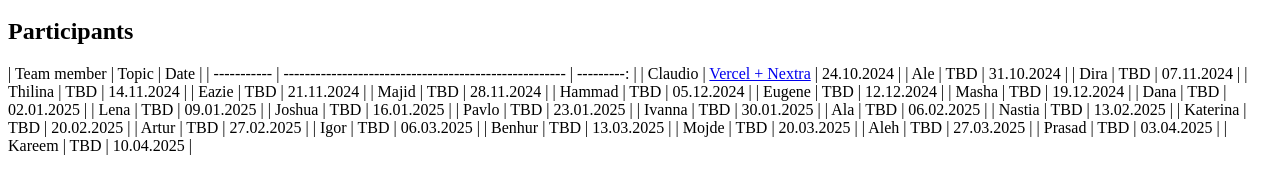
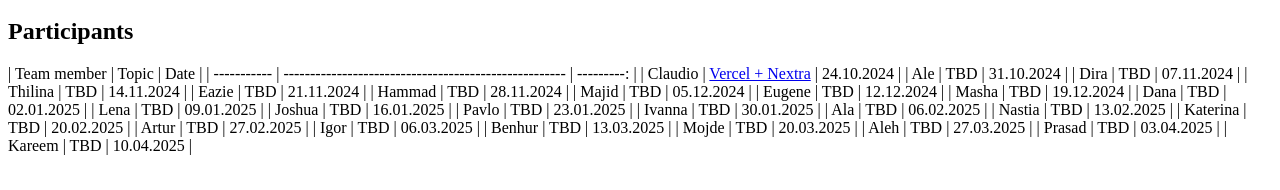
Before and after one commit to igoromerbasicalteos/tip-of-the-week, a Next.js app: page /schedule_participants in a window 1280 px wide. Shown: the part 134-324 px from the top of the page. Built offline with nearby package versions, Linux system fonts and the light colour scheme.

Commit message:
Update schedule_participants.mdx

```diff
--- a/pages/schedule_participants.mdx
+++ b/pages/schedule_participants.mdx
@@ -19,8 +19,8 @@ Every Thursday at 3:00 PM CET, a team member of Digital Product & Tech will pres
 | Dira        | TBD                                                   | 07.11.2024 |
 | Thilina     | TBD                                                   | 14.11.2024 |
 | Eazie       | TBD                                                   | 21.11.2024 |
-| Majid       | TBD                                                   | 28.11.2024 |
-| Hammad      | TBD                                                   | 05.12.2024 |
+| Hammad      | TBD                                                   | 28.11.2024 |
+| Majid       | TBD                                                   | 05.12.2024 |
 | Eugene      | TBD                                                   | 12.12.2024 |
 | Masha       | TBD                                                   | 19.12.2024 |
 | Dana        | TBD                                                   | 02.01.2025 |
```
